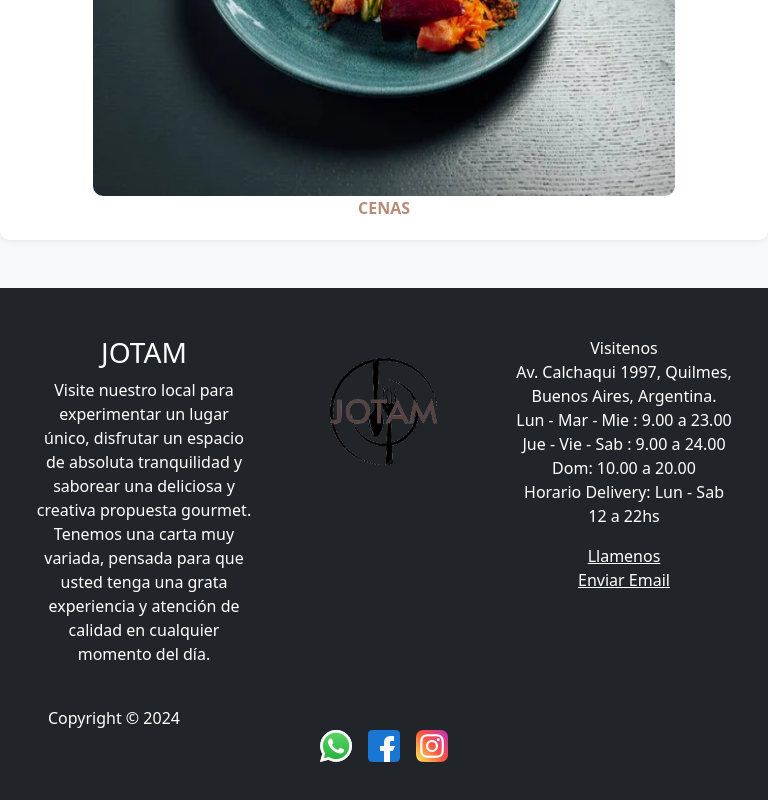
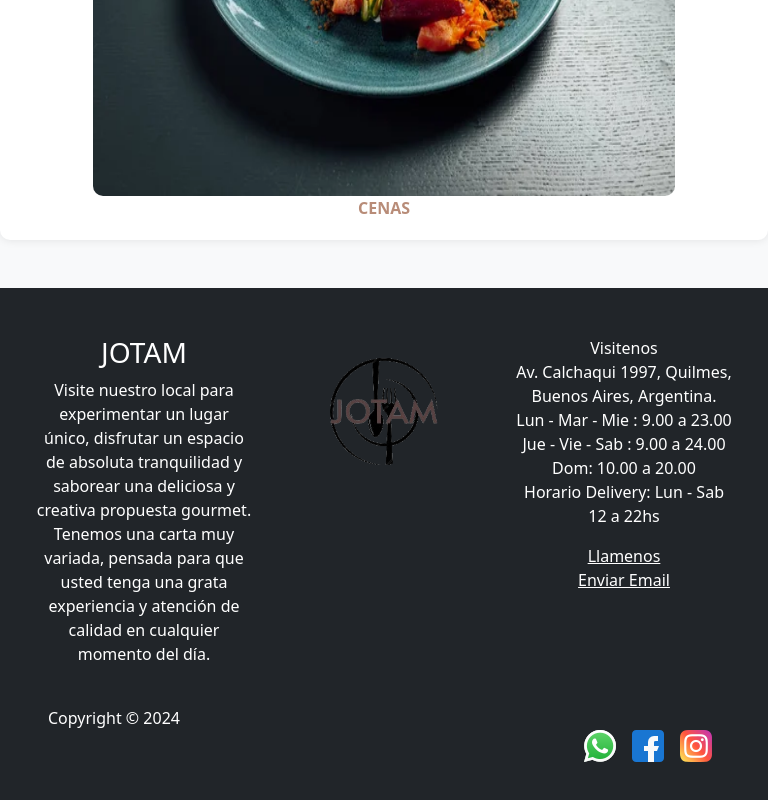
Before and after one commit to juanmanueldenis/2da-DenisJuan, a plain HTML site: page index.html in a window 768 px wide. Shown: the part 5368-6168 px from the top of the page. Drawn offline with nearby package versions, Linux system fonts and the light colour scheme; a web font is replaced by a local one.

Commit message:
Update styles.css

```diff
--- a/css/styles.css
+++ b/css/styles.css
@@ -301,7 +301,7 @@ footer {
     }
 
     .justify-content-lg-end {
-        justify-content: center;
+        justify-content: end;
     }
 
     .footer .row .col-md-4 {
@@ -359,7 +359,7 @@ footer {
     }
 
     .justify-content-lg-end {
-        justify-content: center;
+        justify-content: end;
     }
 
     .footer .row .col-md-4 {
@@ -408,7 +408,7 @@ footer {
         order: 2;
     }
     .justify-content-lg-end {
-        justify-content: center;
+        justify-content: end;
     }
     .footer .row .col-md-4 {
         margin-bottom: 20px;
```
